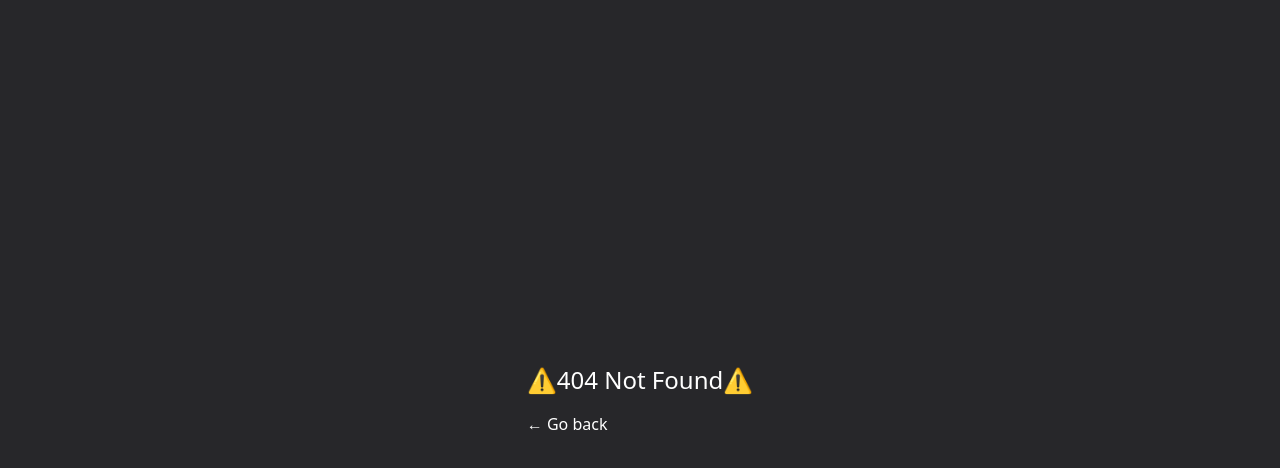
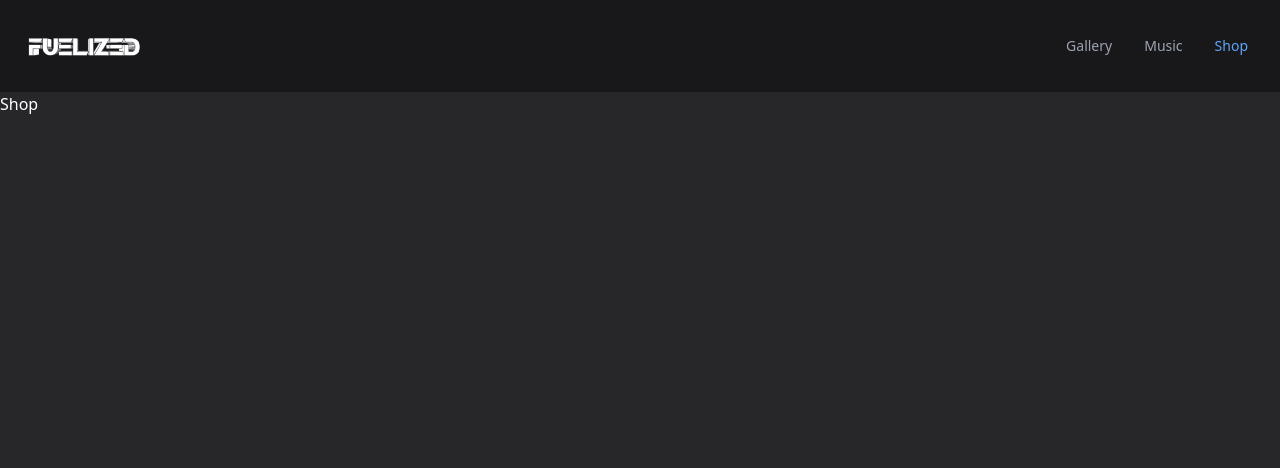
Before and after one commit to FUELIZED/FuelizedWebshopReact, a React (Vite) app: page /shop in a window 1280 px wide. Before the commit this address had no page. Shown: the top 468 px of the page. Built offline with nearby package versions, Linux system fonts and the light colour scheme.

Commit message:
shop + small css fix

```diff
--- a/src/App.jsx
+++ b/src/App.jsx
@@ -3,6 +3,7 @@ import { Routes, Route } from 'react-router-dom'
 import { Home } from './pages/Home.jsx'
 import { Gallery } from './pages/Gallery.jsx'
 import { Music } from './pages/Music.jsx'
+import { Shop } from './pages/Shop.jsx'
 import { NotFound } from './pages/NotFound.jsx'
 
 document.title = "Fuelized";
@@ -13,6 +14,7 @@ function App() {
       <Route index element={<Home />} />
       <Route path="/gallery" element={<Gallery />} />
       <Route path="/music" element={<Music />} />
+      <Route path="/shop" element={<Shop />} />
       <Route path="*" element={<NotFound />} />
     </Routes>
   )
--- a/src/pages/Shop.jsx
+++ b/src/pages/Shop.jsx
@@ -1,5 +1,3 @@
-import { Shop } from './pages/Shop.jsx'
-
 import { Nav } from './components/Nav.jsx';
 
 export const Shop = () => {
--- a/src/pages/components/Nav.jsx
+++ b/src/pages/components/Nav.jsx
@@ -13,7 +13,7 @@ export const Nav = (arg) => {
                 </button>
                 <div class="hidden w-full md:block md:w-auto" id="navbar-default">
                 <ul class="flex flex-col p-4 mt-4 border border-zinc-700 rounded-lg bg-zinc-800 md:flex-row md:space-x-8 md:mt-0
-                    md:text-sm md:font-medium md:border-0 md:bg-white md:bg-zinc-900 dark:border-zinc-700">
+                    md:text-sm md:font-medium md:border-0 md:bg-zinc-900 dark:border-zinc-700">
 
 
                     <li>
```
